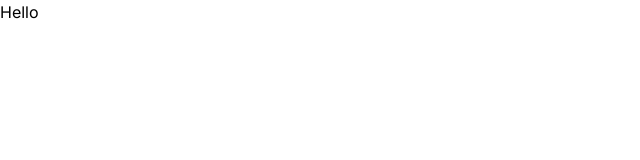
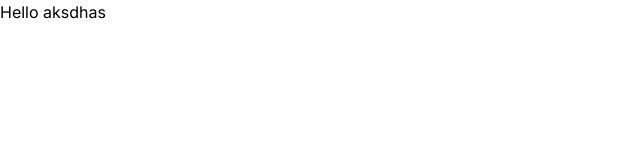
Before and after one commit to Kumarakshai/issue-bracker, a Next.js app: page / in a window 1280 px wide. Shown: the top 160 px of the page, without its empty margins (0-640 px from the left). Built offline with nearby package versions, Linux system fonts and the light colour scheme.

Commit message:
new changes

```diff
--- a/app/page.tsx
+++ b/app/page.tsx
@@ -1,5 +1,5 @@
 import Image from "next/image";
 
 export default function Home() {
-  return <div>Hello</div>;
+  return <div>Hello aksdhas</div>;
 }
```
